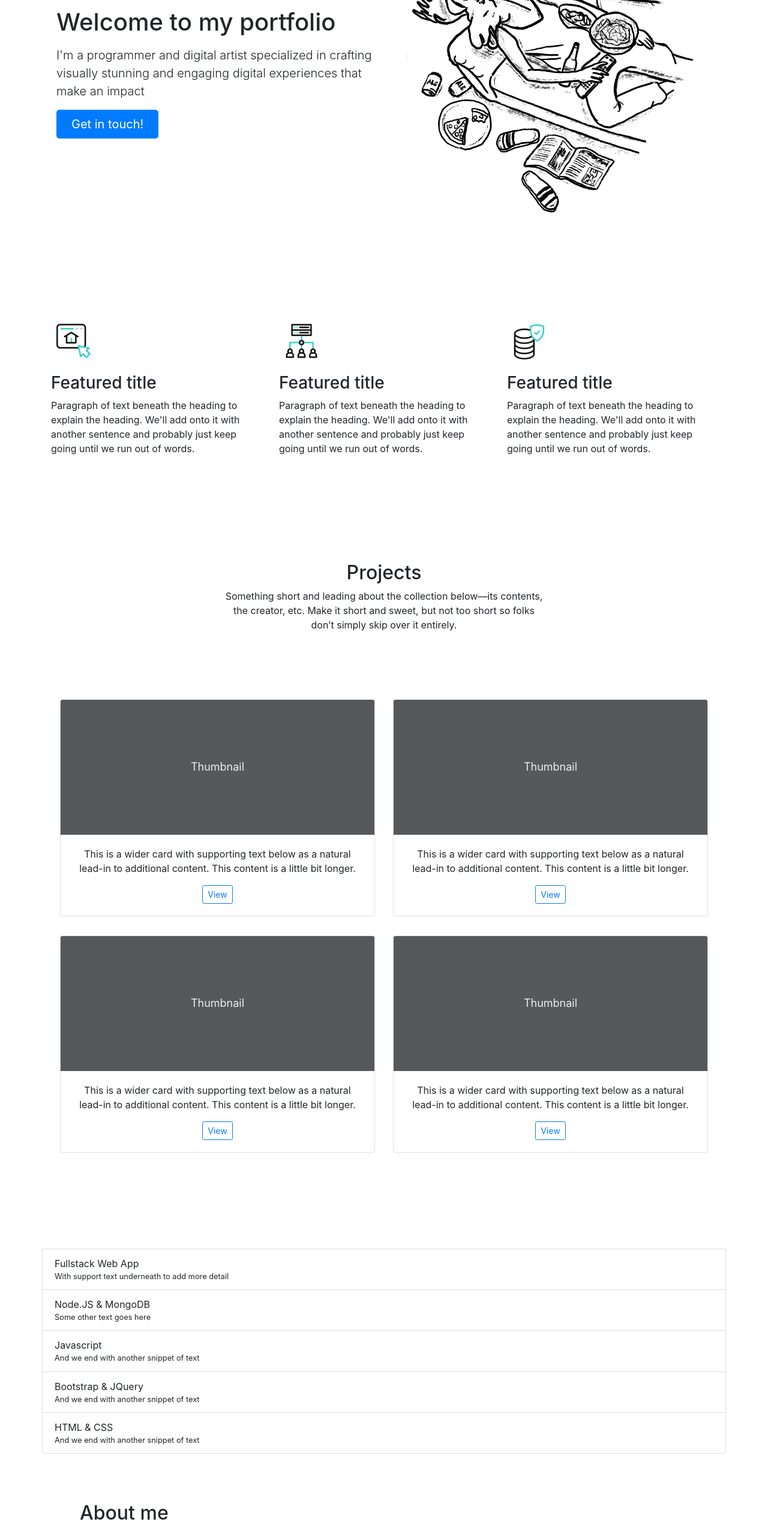
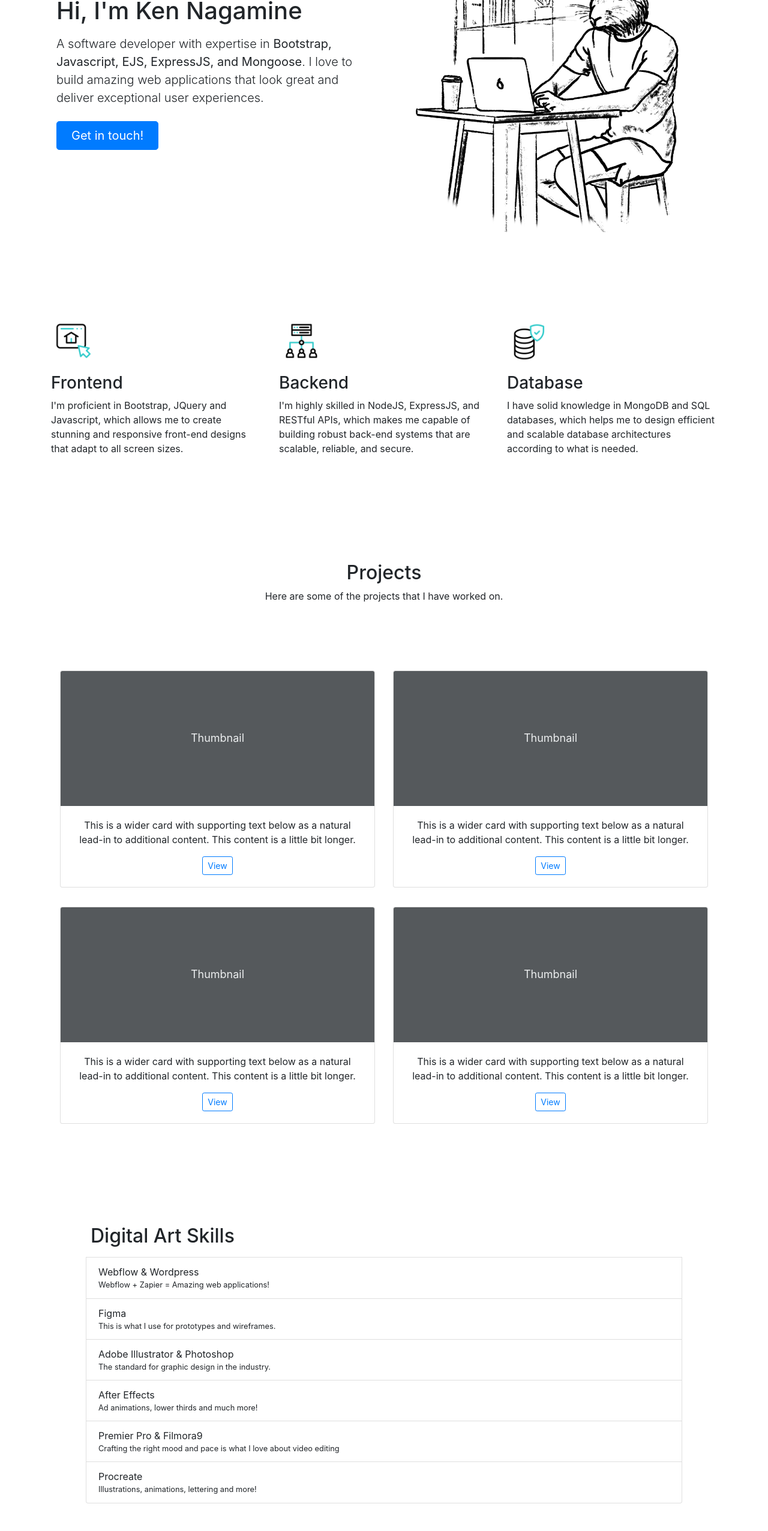
Before and after one commit to nagamine-ken/code-portfolio, a website: page public/index.html in a window 1280 px wide. Shown: the part 240-2793 px from the top of the page at 60% size. Drawn offline with nearby package versions, Linux system fonts and the light colour scheme.

Commit message:
"change hero illustration, add links and copy"

```diff
--- a/public/index.html
+++ b/public/index.html
@@ -46,16 +46,17 @@
     <div class="container col-xxl-8 px-4 py-5">
       <div class="row flex-lg-row-reverse align-items-center g-5 py-5">
         <div class="hero-image col-12 col-sm-12 col-md-6 col-lg-6">
-          <img src="images/hero_illustration_Ken_Nagamine.png" class="d-block mx-lg-auto img-fluid"
+          <img src="images/Ken-Nagamine-portfolio-hero-img copy.png" class="d-block mx-lg-auto img-fluid"
             alt="Bootstrap Themes" width="700" height="500" loading="lazy">
         </div>
         <div class="col-md-6 col-lg-6">
-          <h1 class="display-5 fw-bold text-body-emphasis lh-1 mb-3">Welcome to my portfolio</h1>
-          <p class="lead">I'm a programmer and digital artist specialized in crafting visually stunning and engaging
-            digital experiences that make an impact</p>
-          <div class="d-grid gap-2 d-md-flex justify-content-md-start">
+          <h1 class="display-5 fw-bold text-body-emphasis lh-1 mb-3">Hi, I'm Ken Nagamine</h1>
+          <p class="lead">A software developer with expertise in <strong>Bootstrap, Javascript, EJS, ExpressJS, and
+              Mongoose</strong>. I
+            love to build amazing web applications that look great and deliver exceptional user experiences.
+          </p>
+          <div class="d-grid gap-2 d-md-flex justify-content-md-start mt-4">
             <button type="button" class="btn btn-primary btn-lg px-4 me-md-2">Get in touch!</button>
-            <!-- <button type="button" class="btn btn-outline-secondary btn-lg px-4">Default</button> -->
           </div>
         </div>
       </div>
@@ -65,33 +66,32 @@
     <section class="container">
       <div class="row g-4 py-5 row-cols-1 row-cols-lg-3">
         <div class="feature col-md-4 col-sm-12">
-          <div
-            class="feature-icon d-inline-flex align-items-center justify-content-center text-bg-primary bg-gradient fs-2 mb-3">
+          <div class="feature-icon d-inline-flex text-bg-primary bg-gradient fs-2 mb-3">
             <img src="images/website.gif" alt="website animation" style="width:75px;height:75px;">
           </div>
-          <h3 class="fs-2">Featured title</h3>
-          <p>Paragraph of text beneath the heading to explain the heading. We'll add onto it with another sentence and
-            probably just keep going until we run out of words.</p>
+          <h3 class="fs-2">Frontend</h3>
+          <p>I'm proficient in Bootstrap, JQuery and Javascript, which allows me to create stunning and responsive
+            front-end
+            designs that adapt to all screen sizes.</p>
 
         </div>
         <div class="feature col-md-4 col-sm-12">
-          <div
-            class="feature-icon d-inline-flex align-items-center justify-content-center text-bg-primary bg-gradient fs-2 mb-3">
+          <div class="feature-icon d-inline-flex text-bg-primary bg-gradient fs-2 mb-3">
             <img src="images/server.gif" alt="website animation" style="width:75px;height:75px;">
           </div>
-          <h3 class="fs-2">Featured title</h3>
-          <p>Paragraph of text beneath the heading to explain the heading. We'll add onto it with another sentence and
-            probably just keep going until we run out of words.</p>
+          <h3 class="fs-2">Backend</h3>
+          <p> I'm highly skilled in NodeJS, ExpressJS, and RESTful APIs, which makes me capable of building robust
+            back-end systems that are scalable, reliable, and secure.</p>
 
         </div>
         <div class="feature col-md-4 col-sm-12">
-          <div
-            class="feature-icon d-inline-flex align-items-center justify-content-center text-bg-primary bg-gradient fs-2 mb-3">
+          <div class="feature-icon d-inline-flex text-bg-primary bg-gradient fs-2 mb-3">
             <img src="images/database.gif" alt="website animation" style="width:75px;height:75px;">
           </div>
-          <h3 class="fs-2">Featured title</h3>
-          <p>Paragraph of text beneath the heading to explain the heading. We'll add onto it with another sentence and
-            probably just keep going until we run out of words.</p>
+          <h3 class="fs-2">Database</h3>
+          <p>I have solid knowledge in MongoDB and SQL databases, which helps me to design efficient and scalable
+            database
+            architectures according to what is needed.</p>
 
         </div>
       </div>
@@ -102,9 +102,7 @@
       <div class="row py-lg-5">
         <div class="col-lg-6 col-md-8 mx-auto">
           <h2 class="fw-light">Projects</h2>
-          <p class="text-body-secondary">Something short and leading about the collection below—its contents, the
-            creator, etc. Make it short and sweet, but not too short so folks don’t simply skip over it entirely.</p>
-
+          <p class="text-body-secondary">Here are some of the projects that I have worked on.</p>
         </div>
       </div>
       <div class="album py-5 bg-body-tertiary">
@@ -200,62 +198,92 @@
     </section>
 
     <section>
+      <div class="container" style="width:80%">
         <div class="list-group container">
+          <h2 class="display-5 p-2 fw-bold text-body-emphasis">Digital Art Skills</h2>
+          <!-- <label class="list-group-item d-flex gap-2">
+          <span>
+            DApp & Blockchain
+            <small class="d-block text-body-secondary">And we end with another snippet of text</small>
+          </span>
+        </label> -->
           <label class="list-group-item d-flex gap-2">
             <span>
-            Fullstack Web App
-            <small class="d-block text-body-secondary">With support text underneath to add more detail</small>
+              Webflow & Wordpress
+              <small class="d-block text-body-secondary">Webflow + Zapier = Amazing web applications!</small>
+            </span>
+          </label>
+
+          <label class="list-group-item d-flex gap-2">
+            <span>
+              Figma
+              <small class="d-block text-body-secondary">This is what I use for prototypes and wireframes.</small>
+            </span>
+          </label>
+
+          <label class="list-group-item d-flex gap-2">
+            <span>
+              Adobe Illustrator & Photoshop
+              <small class="d-block text-body-secondary">The standard for graphic design in the industry.</small>
             </span>
           </label>
           <label class="list-group-item d-flex gap-2">
             <span>
-            Node.JS & MongoDB
-            <small class="d-block text-body-secondary">Some other text goes here</small>
+              After Effects
+              <small class="d-block text-body-secondary">Ad animations, lower thirds and much more!</small>
             </span>
           </label>
           <label class="list-group-item d-flex gap-2">
             <span>
-            Javascript
-            <small class="d-block text-body-secondary">And we end with another snippet of text</small>
+              Premier Pro & Filmora9
+              <small class="d-block text-body-secondary">Crafting the right mood and pace is what I love about video
+                editing</small>
             </span>
           </label>
           <label class="list-group-item d-flex gap-2">
             <span>
-            Bootstrap & JQuery
-            <small class="d-block text-body-secondary">And we end with another snippet of text</small>
+              Procreate
+              <small class="d-block text-body-secondary">Illustrations, animations, lettering and more!</small>
             </span>
           </label>
-        <label class="list-group-item d-flex gap-2">
-          <span>
-            HTML & CSS
-            <small class="d-block text-body-secondary">And we end with another snippet of text</small>
-          </span>
-        </label>
-      </div>
-      </div>
 
-    </section>
-    <section class="container">
-      <div class="row align-items-md-stretch">
-        <div class="col-md-6">
-          <div class="h-100 p-5 text-bg-dark rounded-3">
-            <h2>About me</h2>
-            <p>I’ve been working as a digital artist and web developer for over five years, and during that time I’ve had the
-              pleasure of working with a wide range of clients.
-
-              My passion for design and technology started at a young age, and I’ve been honing my skills ever since. When I’m
-              not working on client projects, you can usually find me experimenting with new techniques and technologies, or
-              exploring the great outdoors.</p>
-            <!-- <button class="btn btn-outline-light" type="button">Example button</button> -->
         </div>
       </div>
       </div>
+    </section>
 
+    <section class="container">
+      <div class="px-4 py-5 my-5 text-center">
+        <img class="d-block mx-auto mb-4 rounded-circle" src="images/Ken_Nagamine_profile_pic.png"
+          alt="Profile picture of Ken Nagamine" style="width:10rem;height:10rem;">
+        <h2 class="display-5 fw-bold text-body-emphasis">About me</h2>
+        <div class="col-lg-6 mx-auto">
+          <p class="mb-4">I am a dedicated and motivated individual who is passionate about building great web
+            applications. I have a diploma in Digital Arts & New Media and have been working in several projects for the
+            past few years. I love to learn new technologies and stay up-to-date with the latest trends
+            in the industry. When I'm not coding, you can find me playing soccer or snowboarding.</p>
 
+          <a class="footer-link m-4" href="https://github.com/nagamine-ken" target=”_blank”>Github</a>
+          <a class="footer-link m-4" href="https://www.linkedin.com/in/kennagamine/" target=”_blank”>LinkedIn</a>
+          <a class="footer-link m-4" href="https://www.instagram.com/ken.nagamine/" target=”_blank”>Instagram</a>
+        </div>
+      </div>
+    </section>
+
+    <section>
+      <div class="container my-5">
+        <div class="p-5 text-center bg-body-tertiary rounded-3">
+          <h2 class="text-body-emphasis">Shoot me an email</h2>
+          <p class="lead">
+            I'll be glad to here from you and will reply back in a matter of
+            couple of hours.
+          </p>
+          <a class="btn-lg" href="mailto:nagamine.digitalholding@gmail.com">Contact Me</a>
+        </div>
+      </div>
     </section>
 
   </main>
-
 
   <!-- <h2>Weather App</h2>
     <form action="/" method="post">
@@ -287,6 +315,7 @@
                 <use xlink:href="#facebook" />
               </svg></a></li>
         </ul>
+
       </footer>
     </div>
   </footer>
```
Also changed, not shown: public/images/Ken-Nagamine-portfolio-hero-img copy.png (added), public/images/Ken_Nagamine_profile_pic.png (added), public/styles.css (indentation only), 3 other files. Lines whose indentation alone changed are shown as unchanged.
